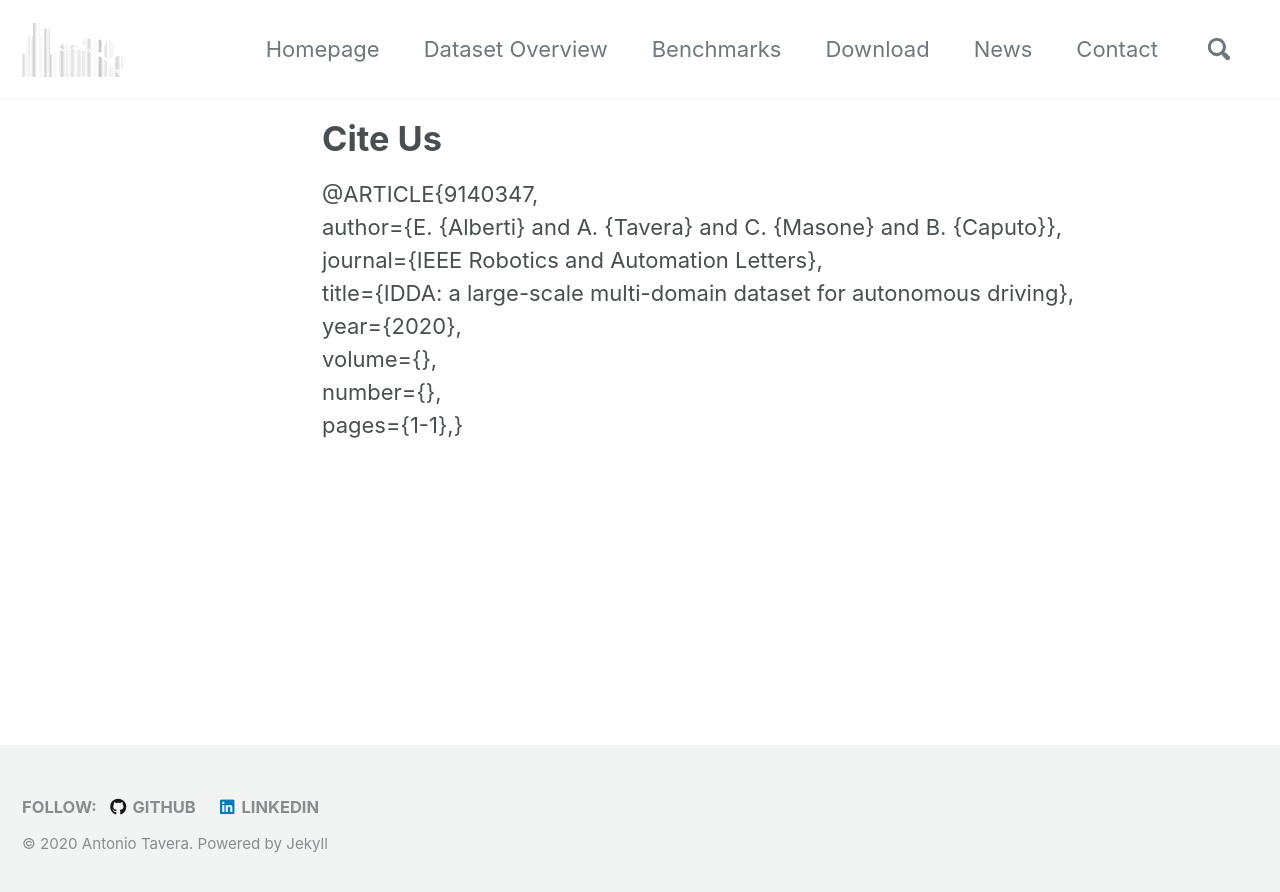
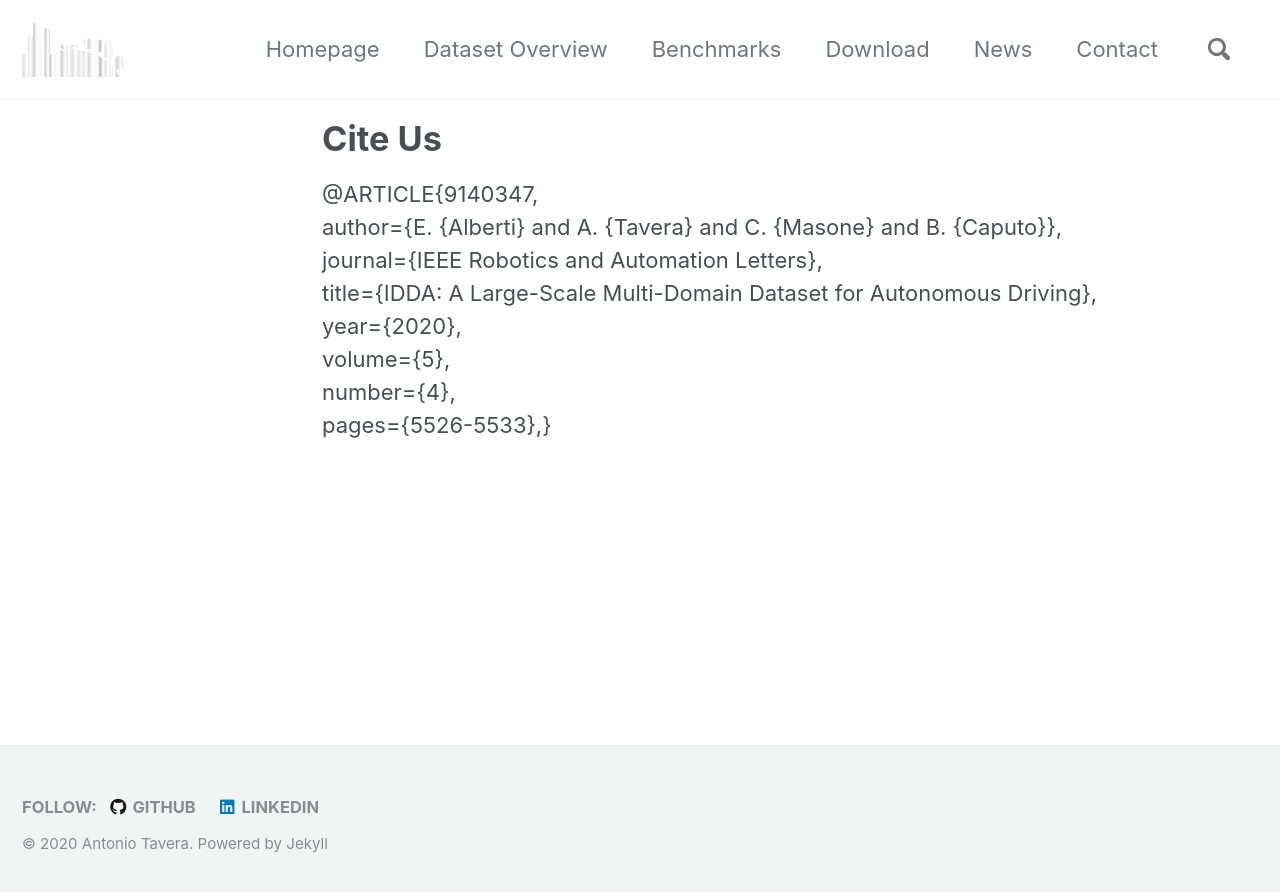
Before and after one commit to idda-dataset/home, a Jekyll site: the page built from _pages/paper.md, in a window 1280 px wide. Shown: the top 892 px of the page. Built offline with Jekyll 4.4.1, drawn with Linux system fonts in a browser that asks for light colours; cached includes are drawn as plain includes; nearby versions of some CDN libraries.

Commit message:
update citation

```diff
--- a/_pages/paper.md
+++ b/_pages/paper.md
@@ -7,11 +7,11 @@ author_profile: false
 title: "Cite Us"
 ---
 
-@ARTICLE{9140347,<br>
-author={E. {Alberti} and A. {Tavera} and C. {Masone} and B. {Caputo}},<br>
-journal={IEEE Robotics and Automation Letters},<br>
-title={IDDA: a large-scale multi-domain dataset for autonomous driving},<br>
-year={2020},<br>
-volume={},<br>
-number={},<br>
-pages={1-1},}<br>
+@ARTICLE{9140347, <br>
+author={E. {Alberti} and A. {Tavera} and C. {Masone} and B. {Caputo}}, <br>
+journal={IEEE Robotics and Automation Letters}, <br>
+title={IDDA: A Large-Scale Multi-Domain Dataset for Autonomous Driving}, <br>
+year={2020},  <br>
+volume={5},  <br>
+number={4},  <br>
+pages={5526-5533},}<br>
```
